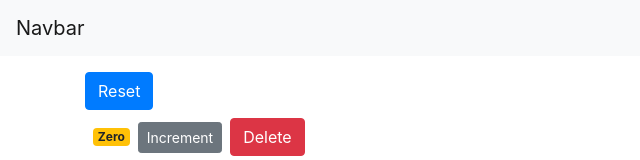
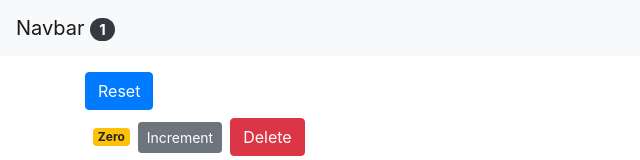
Before and after one commit to kenderb/ReactJS_practice, a React (Create React App) app in the folder counter-app/: page / in a window 1280 px wide. Shown: the top 160 px of the page, without its empty margins (0-640 px from the left). Built offline with nearby package versions, Linux system fonts and the light colour scheme.

Commit message:
Add the counter to the navBar

```diff
--- a/counter-app/src/App.js
+++ b/counter-app/src/App.js
@@ -37,7 +37,7 @@ export default class App extends Component{
   render(){
     return(
       <div>
-        <Navbar />
+        <Navbar moviesNumber = {this.state.counters.filter( c => c.value > 0).length}/>
         <main className="container mt-3">
           <Counters
             onDelete={this.handleDelete}
--- a/counter-app/src/components/navbar.jsx
+++ b/counter-app/src/components/navbar.jsx
@@ -1,10 +1,9 @@
 import React, { Component } from 'react';
 class Navbar extends Component {
-  state = {  }
   render() {
     return (
       <nav className="navbar navbar-expand-lg navbar-light bg-light">
-        <a className="navbar-brand" href="/">Navbar</a>
+        <a className="navbar-brand" href="/">Navbar <span className="badge badge-pill badge-dark">{this.props.moviesNumber}</span></a>
       </nav>
     );
   }
```
Also changed, not shown: 1 other file (tests, documents, lock files or other folders).
